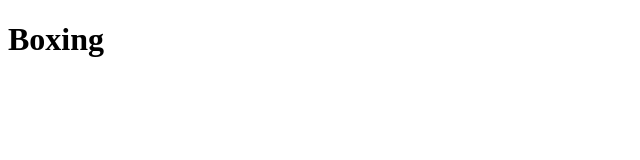
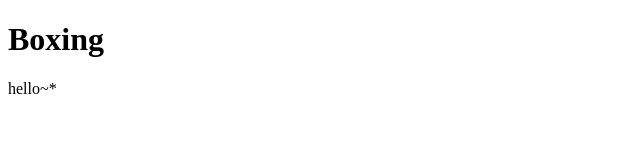
Before and after one commit to chae0831/boxing, a plain HTML site: page index.html in a window 1280 px wide. Shown: the full height of the page, 0-640 px from the left. Drawn offline with Linux system fonts and the light colour scheme.

```diff
--- a/index.html
+++ b/index.html
@@ -8,5 +8,6 @@
   </head>
   <body>
     <h1>Boxing</h1>
+    <div>hello~*</div>
   </body>
 </html>
```
Also changed, not shown: 1 other file.
